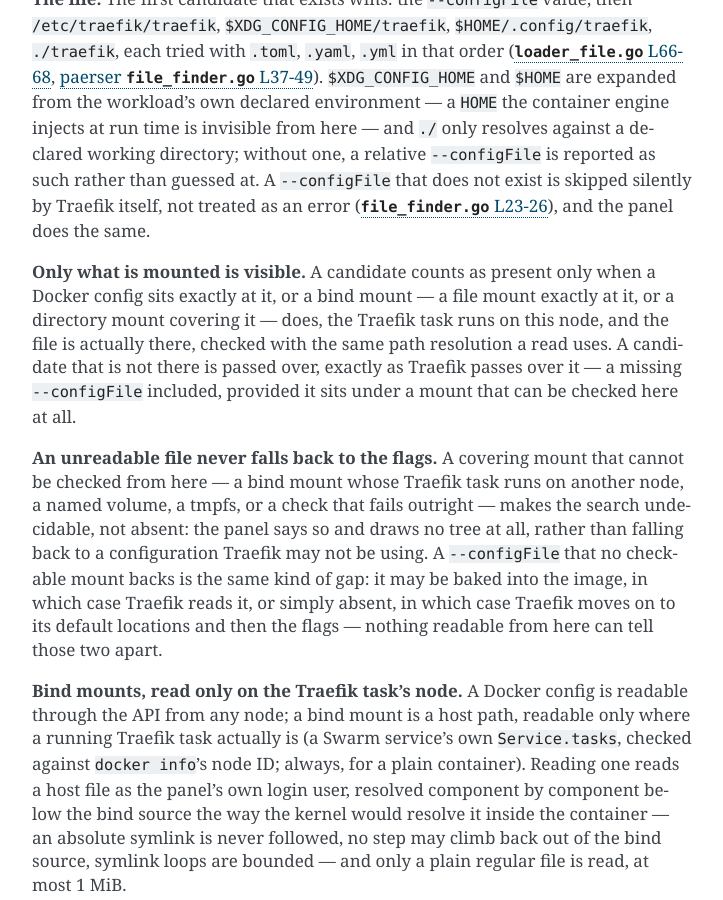
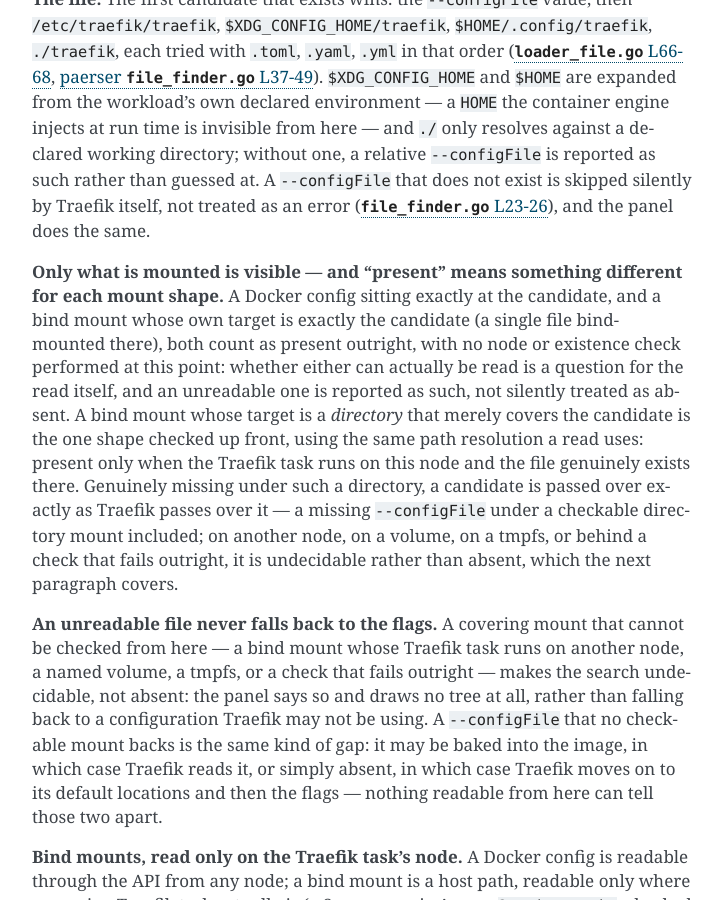
Before and after one commit to edutap-collective/terminal_status_panel, a Sphinx documentation site: the page built from docs/explanation/traefik-wiring.md, in a window 1280 px wide and 900 px high, scrolled down 6598 px. Shown: the whole window, without its empty margins (388-1111 px from the left). Built offline with Sphinx 7.4.7, drawn with Linux system fonts in a browser that asks for light colours.

Commit message:
docs(traefik): correct the infra-UI sidecar example and two deployment-specific statements
- render/panels.py: _ui_subrows's example (cloudbeaver-init inside the
  cloudbeaver stack) never actually got the stack/service label the
  docstring claimed, because its stripped name still contained the
  cloudbeaver ui-key substring. Replaced with zookeeper inside
  kafbat-ui, verified against _split_infra_uis + _ui_subrows directly.
- render/traefik.py: reworded 'the four entrypoints every cluster has
  come before this cluster's own' and 'the cluster has one today' --
  the same universal-claim-from-one-deployment pattern already reworded
  elsewhere in this PR -- without naming a count or a specific cluster.
- traefik_parse.py, tests/test_collectors_traefik_parse.py: same fix
  for two more occurrences of 'every cluster has' / 'this cluster's
  own' found by grep.
- docs/explanation/traefik-wiring.md: 'Only what is mounted is visible'
  now states the three cases traefik_mounts.presence() actually has --
  an exact config or bind-file mount counts as present outright with no
  node or existence check, only a covering bind *directory* mount is
  checked up front (this node + the file exists) -- rather than
  claiming all three are checked the same way.

Co-Authored-By: Claude Opus 5 (1M context) <noreply@anthropic.com>

```diff
--- a/docs/explanation/traefik-wiring.md
+++ b/docs/explanation/traefik-wiring.md
@@ -298,13 +298,20 @@ Traefik itself, not treated as an error
 ([`file_finder.go` L23-26](https://github.com/traefik/paerser/blob/v0.2.2/cli/file_finder.go#L23-L26)),
 and the panel does the same.
 
-**Only what is mounted is visible.** A candidate counts as present only when a
-Docker config sits exactly at it, or a bind mount — a file mount exactly at
-it, or a directory mount covering it — does, the Traefik task runs on this
-node, and the file is actually there, checked with the same path resolution a
-read uses. A candidate that is not there is passed over, exactly as Traefik
-passes over it — a missing `--configFile` included, provided it sits under a
-mount that can be checked here at all.
+**Only what is mounted is visible — and "present" means something different
+for each mount shape.** A Docker config sitting exactly at the candidate, and
+a bind mount whose own target is exactly the candidate (a single file
+bind-mounted there), both count as present outright, with no node or
+existence check performed at this point: whether either can actually be read
+is a question for the read itself, and an unreadable one is reported as such,
+not silently treated as absent. A bind mount whose target is a *directory*
+that merely covers the candidate is the one shape checked up front, using the
+same path resolution a read uses: present only when the Traefik task runs on
+this node and the file genuinely exists there. Genuinely missing under such a
+directory, a candidate is passed over exactly as Traefik passes over it — a
+missing `--configFile` under a checkable directory mount included; on another
+node, on a volume, on a tmpfs, or behind a check that fails outright, it is
+undecidable rather than absent, which the next paragraph covers.
 
 **An unreadable file never falls back to the flags.** A covering mount that
 cannot be checked from here — a bind mount whose Traefik task runs on another
```
Also changed, not shown: 4 other files.
